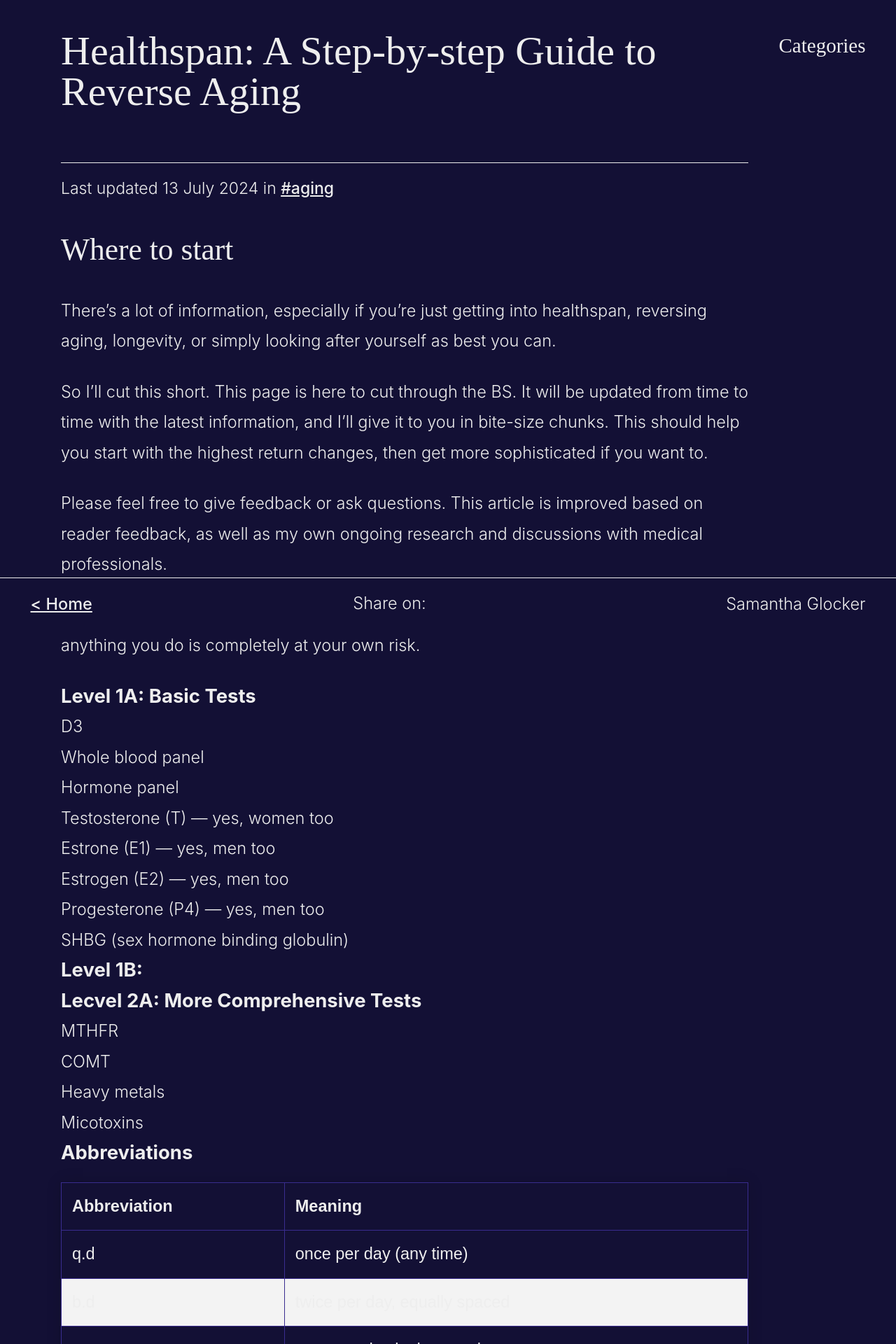
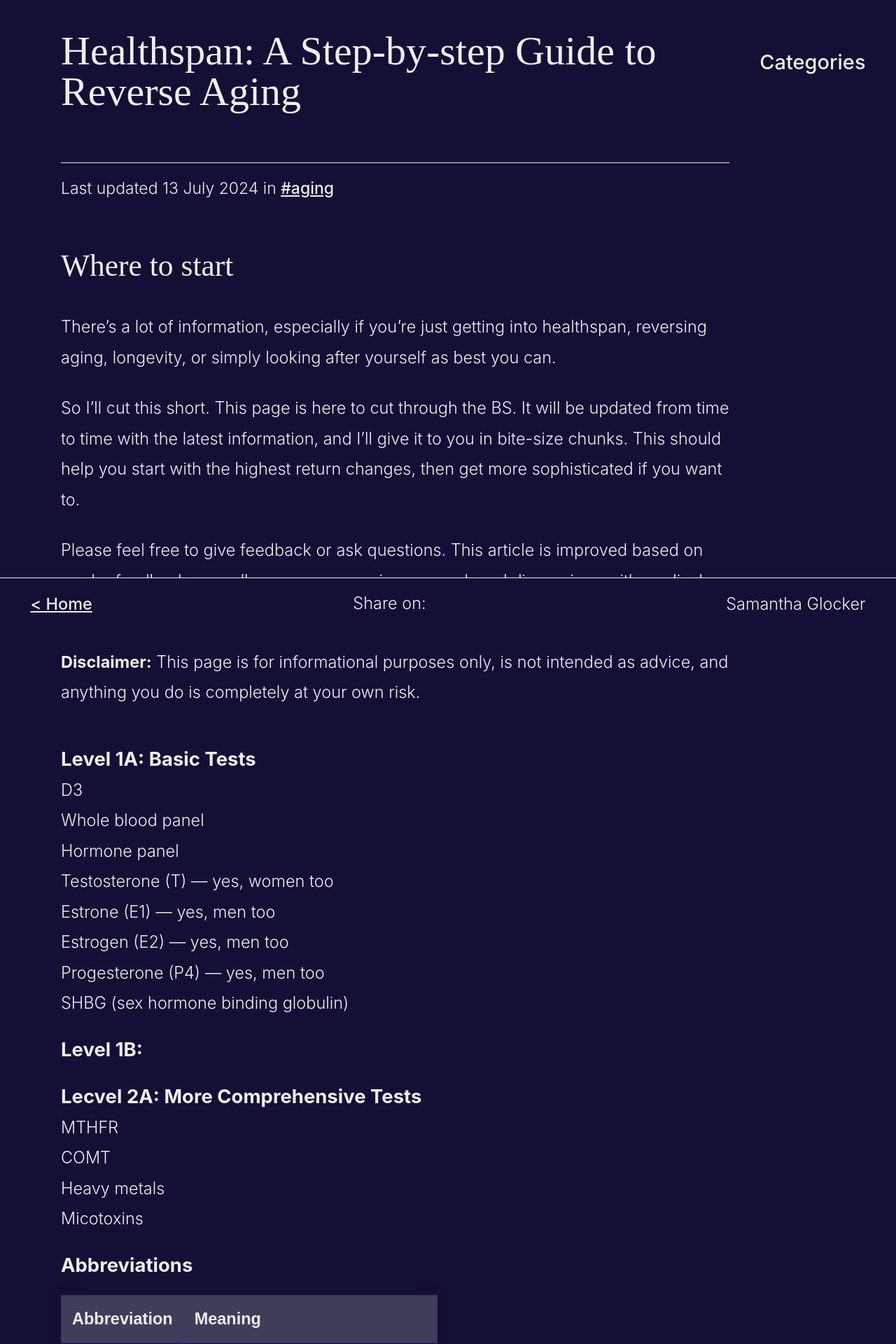
Before and after one commit to sammilucia/sammilucia.github.io, a Jekyll site: the page built from _articles/healthspan-a-step-by-step-guide-to-reverse-aging.md, in a window 1280 px wide. Shown: the top 1920 px of the page at 70% size. Built offline with Jekyll 4.4.1, drawn with Linux system fonts in a browser that asks for light colours; some web fonts are replaced.

Commit message:
articles

```diff
--- a/assets/css/styles.css
+++ b/assets/css/styles.css
@@ -205,6 +205,11 @@ a:hover, a:focus {
 
 .article-container h2 {
     font-family: 'GFS Didot', serif;
+    padding-top: 23.5px;
+}
+
+.article-container h3 {
+    padding-top: 23.5px;
 }
 
 .categories-list {
@@ -225,12 +230,12 @@ a:hover, a:focus {
 }
 
 .right-column h2 {
+    font-family: 'Inter', sans-serif;
     font-size: 29px;
 }
 
 /* tables */
 table {
-	width: 100%;
 	border-collapse: collapse;
 	margin: 20px 0;
 	font-size: 1em;
@@ -244,6 +249,10 @@ table thead tr {
 	text-align: left;
 }
 
+table th {
+    background-color: #3E3E5A;
+}
+
 table th, table td {
 	padding: 12px 15px;
 	border: 1px solid #392C8F;
@@ -254,16 +263,11 @@ table tbody tr {
 }
 
 table tbody tr:nth-of-type(even) {
-	background-color: #f3f3f3;
+	background-color: #161343;
 }
 
 table tbody tr:last-of-type {
-	border-bottom: 2px solid #392C8F;
-}
-
-table tbody tr.active-row {
-	font-weight: bold;
-	color: #225;
+	border-bottom: 1px solid #392C8F;
 }
 
 /* footer */
```
